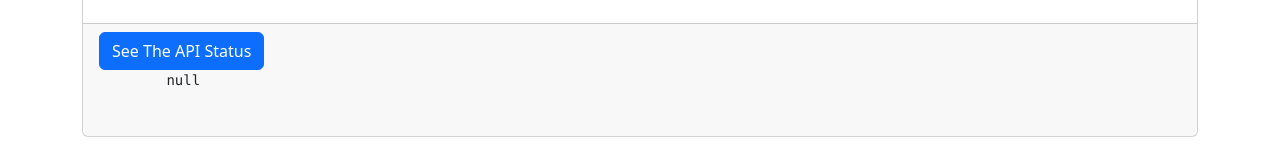
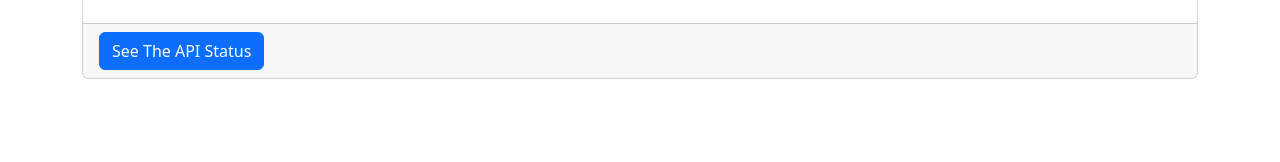
Before and after one commit to PantherDave/intro-feb-2023, an Angular app in the folder frontend/: page /about in a window 1280 px wide. Shown: the part 267-429 px from the top of the page. Built offline with nearby package versions, Linux system fonts and the light colour scheme.

Commit message:
Error handling an obeserved event

```diff
--- a/frontend/src/app/app.module.ts
+++ b/frontend/src/app/app.module.ts
@@ -9,6 +9,7 @@ import { AboutComponent } from './components/about/about.component';
 import { DashboardComponent } from './components/dashboard/dashboard.component';
 import { NavigationComponent } from './components/navigation/navigation.component';
 import { HttpClientModule } from '@angular/common/http';
+import { StatusDataService } from './services/status-data.service';
 
 @NgModule({
   declarations: [
@@ -24,7 +25,7 @@ import { HttpClientModule } from '@angular/common/http';
     ReactiveFormsModule,
     HttpClientModule,
   ],
-  providers: [],
+  providers: [StatusDataService],
   bootstrap: [AppComponent],
 })
 export class AppModule {}
--- a/frontend/src/app/components/about/about.component.html
+++ b/frontend/src/app/components/about/about.component.html
@@ -9,8 +9,12 @@
     <button (click)="getStatus()" class="btn btn-primary">
       See The API Status
     </button>
-    <pre>
-        {{ responseFromServer$ | async | json }}
-    </pre>
+    <div *ngIf="responseFromServer$ | async as response">
+      <p>The status is {{ response.message }}</p>
+      <p>Contact for help: {{ response.contact }}</p>
+    </div>
+    <span *ngIf="hasError" class="alert alert-danger"
+      >Sorry, there was an error with the API.</span
+    >
   </div>
 </div>
--- a/frontend/src/app/components/about/about.component.ts
+++ b/frontend/src/app/components/about/about.component.ts
@@ -1,6 +1,8 @@
+import { HttpClient } from '@angular/common/http';
 import { Component } from '@angular/core';
-import { HttpClient } from '@angular/common/http';
-import { Observable } from 'rxjs';
+import { catchError, Observable, of, tap } from 'rxjs';
+import { StatusResponseModel } from 'src/app/models/status.models';
+import { StatusDataService } from 'src/app/services/status-data.service';
 
 @Component({
   selector: 'app-about',
@@ -9,16 +11,16 @@ import { Observable } from 'rxjs';
 })
 export class AboutComponent {
   responseFromServer$!: Observable<StatusResponseModel>;
-  constructor(private client: HttpClient) {}
+  hasError = false;
+  constructor(private service: StatusDataService) {}
 
   getStatus() {
-    this.responseFromServer$ = this.client.get<StatusResponseModel>(
-      'http://localhost:1337/'
+    this.responseFromServer$ = this.service.getStatus().pipe(
+      tap(() => (this.hasError = false)),
+      catchError((r) => {
+        this.hasError = true;
+        return of({ message: 'unavailable', contact: 'unavailable' });
+      })
     );
   }
 }
-
-type StatusResponseModel = {
-  message: string;
-  contact: string;
-};
--- /dev/null
+++ b/frontend/src/app/models/status.models.ts
@@ -0,0 +1,4 @@
+export type StatusResponseModel = {
+  message: string;
+  contact: string;
+};
--- /dev/null
+++ b/frontend/src/app/services/status-data.service.ts
@@ -0,0 +1,12 @@
+import { HttpClient } from '@angular/common/http';
+import { Injectable } from '@angular/core';
+import { StatusResponseModel } from '../models/status.models';
+
+@Injectable()
+export class StatusDataService {
+  constructor(private client: HttpClient) {}
+
+  getStatus() {
+    return this.client.get<StatusResponseModel>('http://localhost:1337/status');
+  }
+}
```
Also changed, not shown: 1 other file (tests, documents, lock files or other folders).
